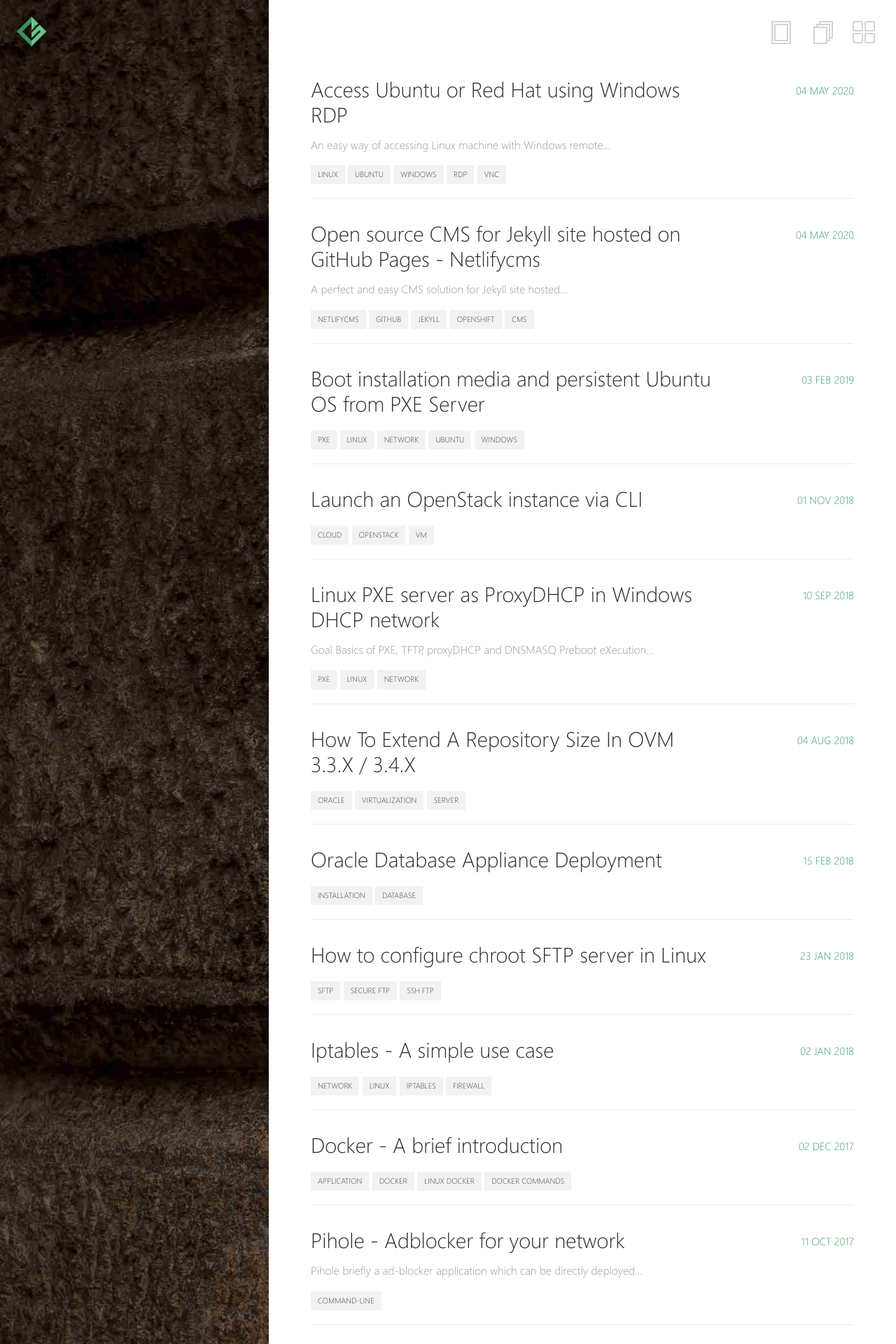
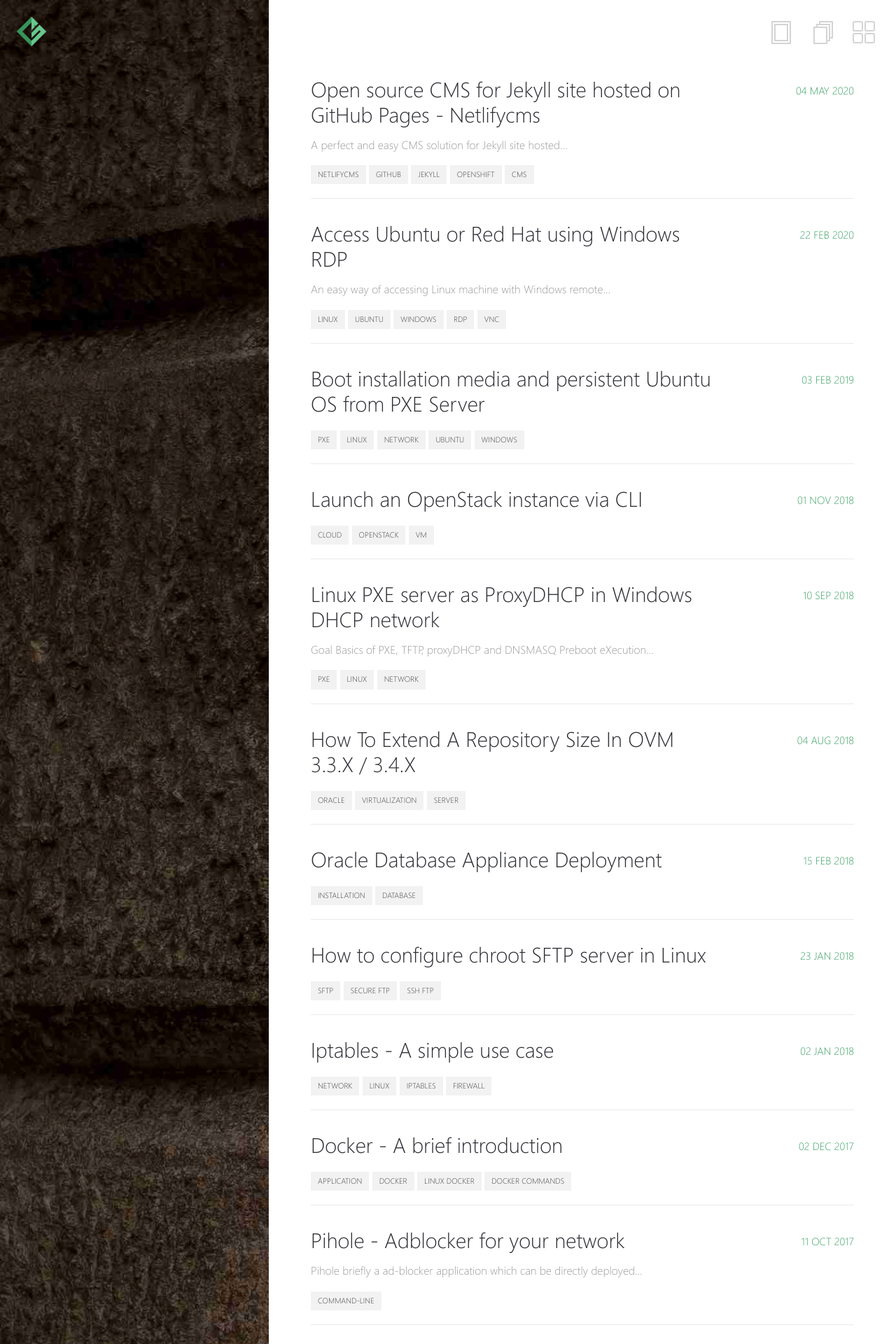
Before and after one commit to kevydotvinu/gnulinuxmate.com, a Jekyll site: the page built from _pages/posts.md, in a window 1280 px wide. Shown: the top 1920 px of the page at 70% size. Built offline with Jekyll 4.4.1, drawn with Linux system fonts in a browser that asks for light colours.

Commit message:
Update Posts “2020-02-22-Access-Ubuntu-Or-Red-Hat-Using-Windows-RDP”

```diff
--- a/_posts/2020-02-22-Access-Ubuntu-Or-Red-Hat-Using-Windows-RDP.md
+++ b/_posts/2020-02-22-Access-Ubuntu-Or-Red-Hat-Using-Windows-RDP.md
@@ -1,7 +1,7 @@
 ---
 layout: post
 title: Access Ubuntu or Red Hat using Windows RDP
-date: 2020-05-04 07:39pm
+date: 2020-02-22 07:39pm
 image: /images/home.png
 share-img: /images/uploads/rdp.png
 excerpt: An easy way of accessing Linux machine with Windows remote desktop
```
